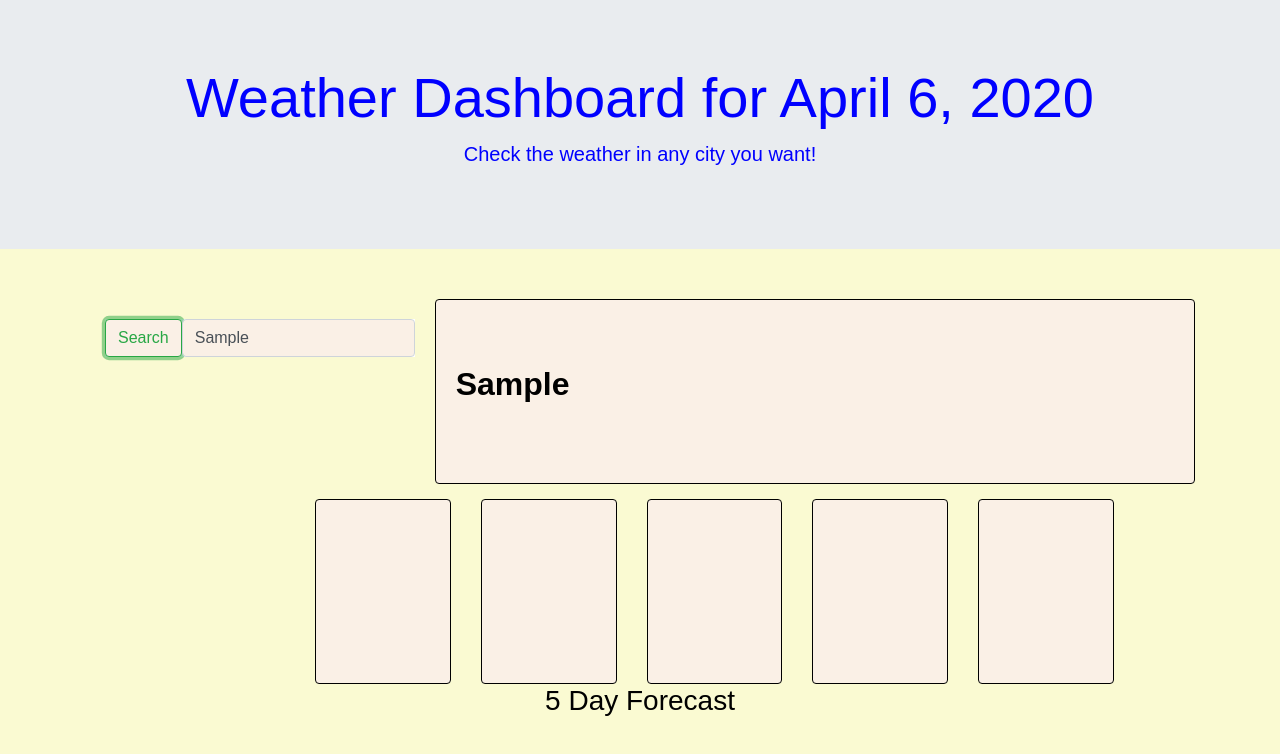
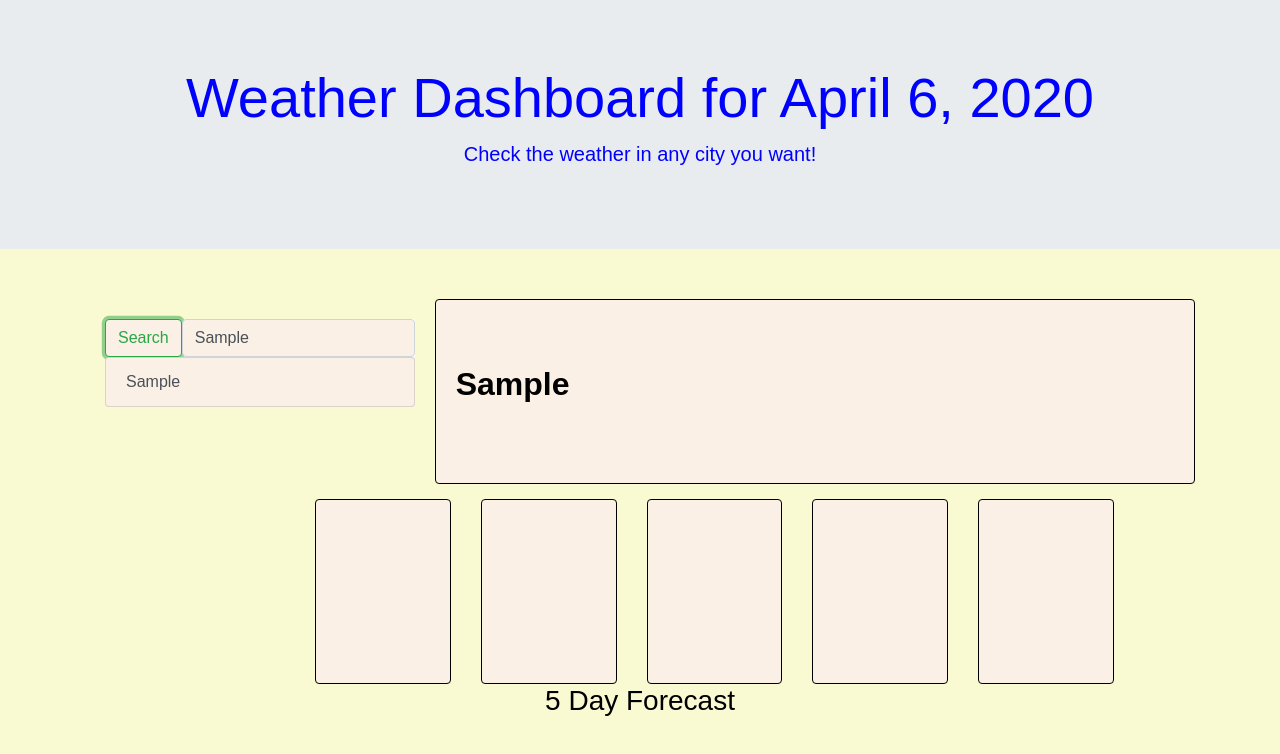
Before and after one commit to scottmorr/Weather-Dashboard, a plain HTML site: page index.html in a window 1280 px wide. Both pictures are taken after typing "Sample" into the empty fields and a click on the button "Search". Drawn offline with nearby package versions, Linux system fonts and the light colour scheme; no server answers.

Commit message:
added search save

```diff
--- a/index.html
+++ b/index.html
@@ -36,6 +36,12 @@
                 <button class="btn btn-outline-success my-2 my-sm-0" id="search-button" type="submit">Search</button>
                 <input class="form-control" type="text" id="search-value" placeholder="City Name"><br>
             </form>
+
+
+            <ul class="list-group history">
+
+            </ul>
+
 
         </aside>
         <!--    add classes and append weather to each class-->
--- a/script.js
+++ b/script.js
@@ -21,10 +21,17 @@ $(document).ready(function () {
 
 
     $("#city").text(searchValue);
-   // $("#city").css({"color": "blue" });
 
 
+    $(".history").on("click", "li", function () {
+      searchWeather($(this).val());
+      console.log(this);
+    });
 
+    function makeRow(text) {
+      var li = $("<li>").addClass("list-group-item list-group-item-action").text(text);
+      $(".history").append(li);
+    }
 
 
 
@@ -44,6 +51,7 @@ $(document).ready(function () {
         // var cityName = (response.value);
         // $("#city").text(cityName);
         // $("#city").css({"color": "blue" })
+
 
 
         $("#temp").text("Temperature: ");
@@ -113,25 +121,25 @@ $(document).ready(function () {
 
           $("#dayOneTemp").text(Math.round(response.daily[0].temp.day) + " °F");
           $("#dayOneHumidity").text(response.daily[0].humidity + " % Humidity");
-       $("#dayOneDate").text( moment.unix(response.daily[0].dt).format("M/D/YY")); //add date here
+          $("#dayOneDate").text(moment.unix(response.daily[0].dt).format("M/D/YY")); //add date here
 
           $("#dayTwoTemp").text(Math.round(response.daily[1].temp.day) + " °F");
           $("#dayTwoHumidity").text(response.daily[1].humidity + " % Humidity");
-       $("#dayTwoDate").text( moment.unix(response.daily[1].dt).format("M/D/YY")); //add date here
+          $("#dayTwoDate").text(moment.unix(response.daily[1].dt).format("M/D/YY")); //add date here
 
 
           $("#dayThreeTemp").text(Math.round(response.daily[2].temp.day) + " °F");
           $("#dayThreeHumidity").text(response.daily[2].humidity + " % Humidity");
-       $("#dayThreeDate").text( moment.unix(response.daily[2].dt).format("M/D/YY")); //add date here
+          $("#dayThreeDate").text(moment.unix(response.daily[2].dt).format("M/D/YY")); //add date here
 
 
           $("#dayFourTemp").text(Math.round(response.daily[3].temp.day) + " °F");
           $("#dayFourHumidity").text(response.daily[3].humidity + " % Humidity");
-       $("#dayFourDate").text( moment.unix(response.daily[3].dt).format("M/D/YY")); //add date here
+          $("#dayFourDate").text(moment.unix(response.daily[3].dt).format("M/D/YY")); //add date here
 
           $("#dayFiveTemp").text(Math.round(response.daily[4].temp.day) + " °F");
           $("#dayFiveHumidity").text(response.daily[4].humidity + " % Humidity");
-       $("#dayFiveDate").text( moment.unix(response.daily[4].dt).format("M/D/YY")); //add date here
+          $("#dayFiveDate").text(moment.unix(response.daily[4].dt).format("M/D/YY")); //add date here
 
 
 
@@ -145,6 +153,7 @@ $(document).ready(function () {
 
 
     searchWeather(searchValue);
+    makeRow(searchValue);
   });
 });
 
```
Lines whose indentation alone changed are shown as unchanged.
